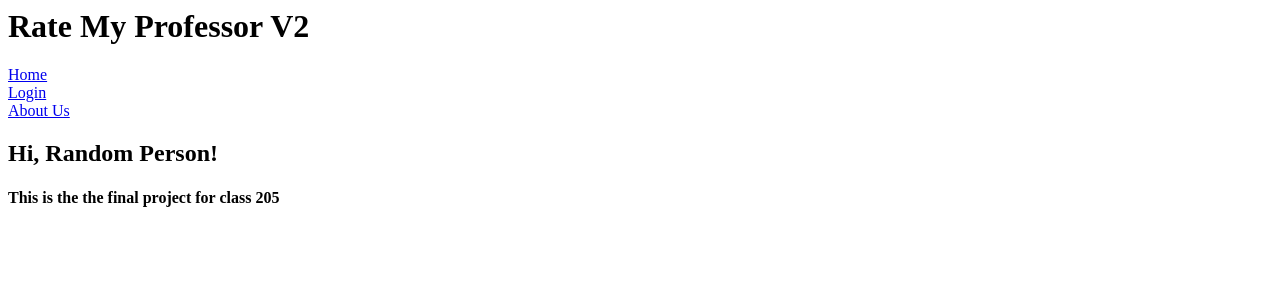
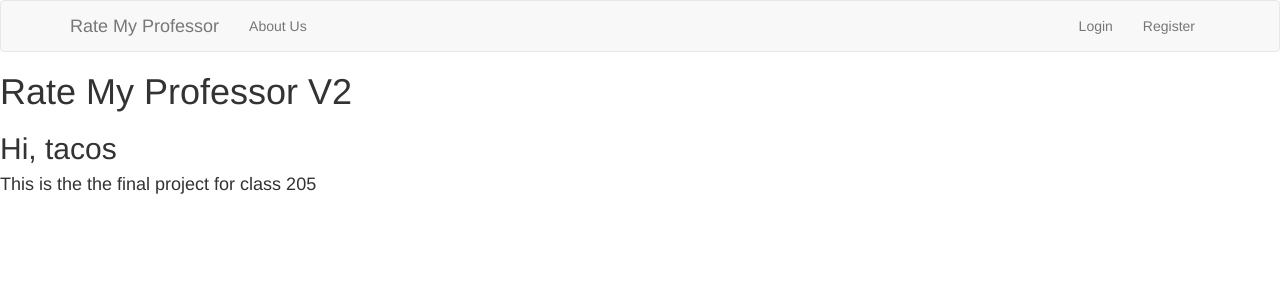
Before and after one commit to Joel0420/RMP_V2, a Flask app: page / in a window 1280 px wide. Shown: the top 300 px of the page. Run offline with Flask 2, Linux system fonts and the light colour scheme; some libraries are stand-ins or nearby versions.

Commit message:
NAVBAR implemented I

```diff
--- a/app/routes.py
+++ b/app/routes.py
@@ -13,17 +13,13 @@ def index():
     return render_template('index.html', title='Home', user=user)
 
 
-@app.route('/about')
+@app.route('/about_us')
 def about_us():
-    mission_statement = {"Our mission is to create a more efficient and intuitive application of RateMyProfessor’s "
-                         "framework by utilizing key concepts of design and databases, specifically for Ithaca "
-                         "College students. "
-                         " RateMyProfessor uses a professor-strictly build,"
-                         " whereas our website is going to take a "
-                         "more intuitive approach that allows for organization by courses, and ratings of professors "
-                         "that pertain to specific courses they teach."}
+    mission_statement = '''Our mission is to create a more efficient and intuitive application of RateMyProfessor’s
+                         framework by utilizing key concepts of design and databases, specifically for Ithaca
+                         College students.'''
 
-    return render_template('about_us.html', title='About Us', paragraph=mission_statement)
+    return render_template('about_us.html', title='About Us', mission_statement=mission_statement)
 
 
 @app.route('/reset_db')
--- a/app/templates/about_us.html
+++ b/app/templates/about_us.html
@@ -2,6 +2,8 @@
 
 {% block content %}
     <body>
-            {{paragraph}}
+    <p>
+            {{ mission_statement }}
+    </p>
     </body>
 {% endblock %}
--- a/app/templates/base.html
+++ b/app/templates/base.html
@@ -1,14 +1,55 @@
+{% extends 'bootstrap/base.html' %}
 
 <html>
-
-    <head>
-       {% if title %}
-        <title>{{ title }} - Rate My Professor V2</title>
-        {% else %}
-        <title>Welcome to RMP V2</title>
+	<head>
+		{% if title %}
+			<title> {{ title }} - Cam, Joel, Iyayi</title>
+		{% else %}
+			  <title> RMP </title>
+		{% endif %}
+	</head>
+    {% block navbar %}
+        <nav class="navbar navbar-default">
+        <div class="container">
+            <div class="navbar-header">
+                <button type="button" class="navbar-toggle collapsed" data-toggle="collapse" data-target="#bs-example-navbar-collapse-1" aria-expanded="false">
+                    <span class="sr-only">Toggle navigation</span>
+                    <span class="icon-bar"></span>
+                    <span class="icon-bar"></span>
+                    <span class="icon-bar"></span>
+                </button>
+                <a class="navbar-brand" href="/index">Rate My Professor</a>
+            </div>
+            <div class="collapse navbar-collapse" id="bs-example-navbar-collapse-1">
+                <ul class="nav navbar-nav">
+                    <li><a href="/about_us">About Us</a></li>
+                    {% if current_user.is_authenticated %}
+                        <!-- Present alternative NAV options for authenticated users -->
+                    {% endif %}
+                </ul>
+                <ul class="nav navbar-nav navbar-right">
+                    {% if current_user.is_anonymous %}
+                        <li><a href="/login">Login</a></li>
+                        <li><a href="/register">Register</a></li>
+                    {% else %}
+                    <li><a href="/logout">Logout</a></li>
+                    {% endif %}
+                </ul>
+            </div>
+        </div>
+    </nav>
+    {% endblock %}
+	<body>
+        {% with messages = get_flashed_messages() %}
+            {% if messages %}
+            <ul>
+                {% for message in messages %}
+                <li>{{ message }}</li>
+                {% endfor %}
+            </ul>
         {% endif %}
-    </head>
-
-
+        {% endwith %}
+        {% block content %}
+        {% endblock %}
+	</body>
 </html>
-{% block content %}{% endblock %}
--- a/app/templates/index.html
+++ b/app/templates/index.html
@@ -3,11 +3,8 @@
 {% block content %}
     <body>
         <h1>Rate My Professor V2</h1>
-        <div> <a href="/index">Home</a></div>
-        <div><a href="/login">Login</a></div>
-        <div><a href="/about">About Us</a></div>
 
-        <h2>Hi, Random Person!</h2>
+        <h2>Hi, tacos</h2>
 
         <h4>This is the the final project for class 205</h4>
 
```
